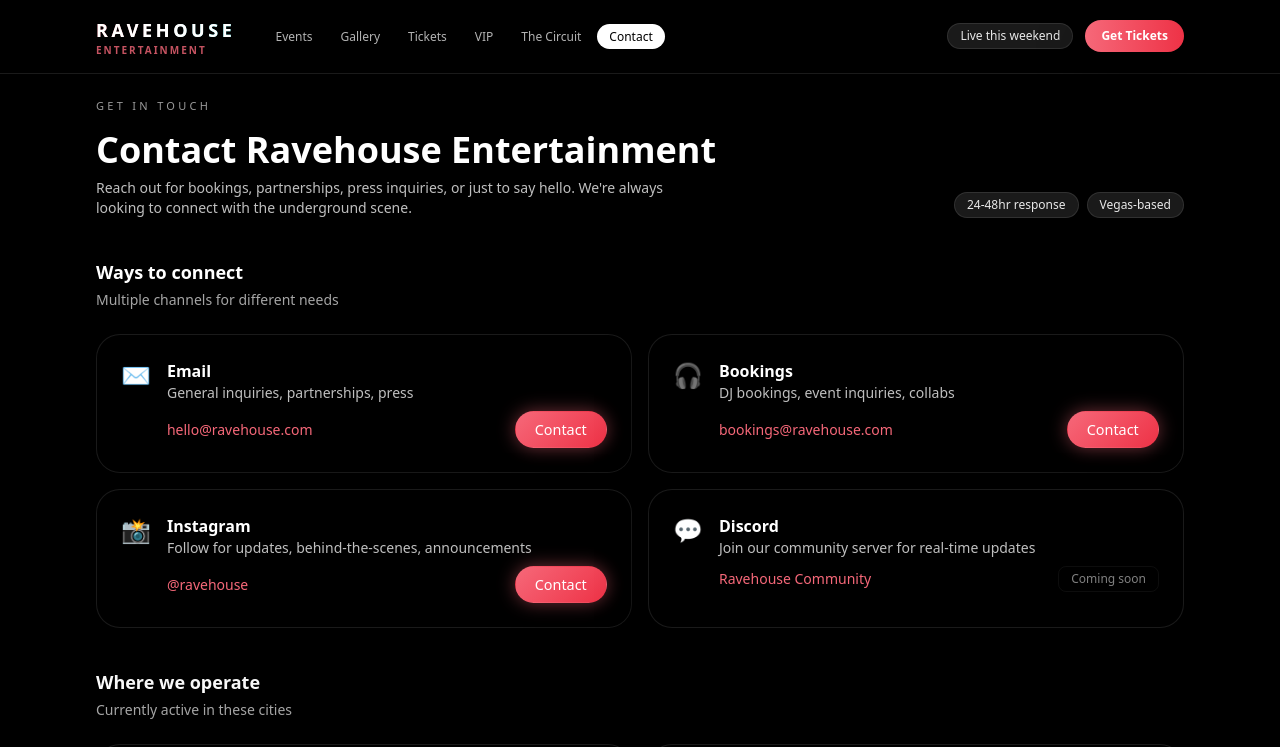
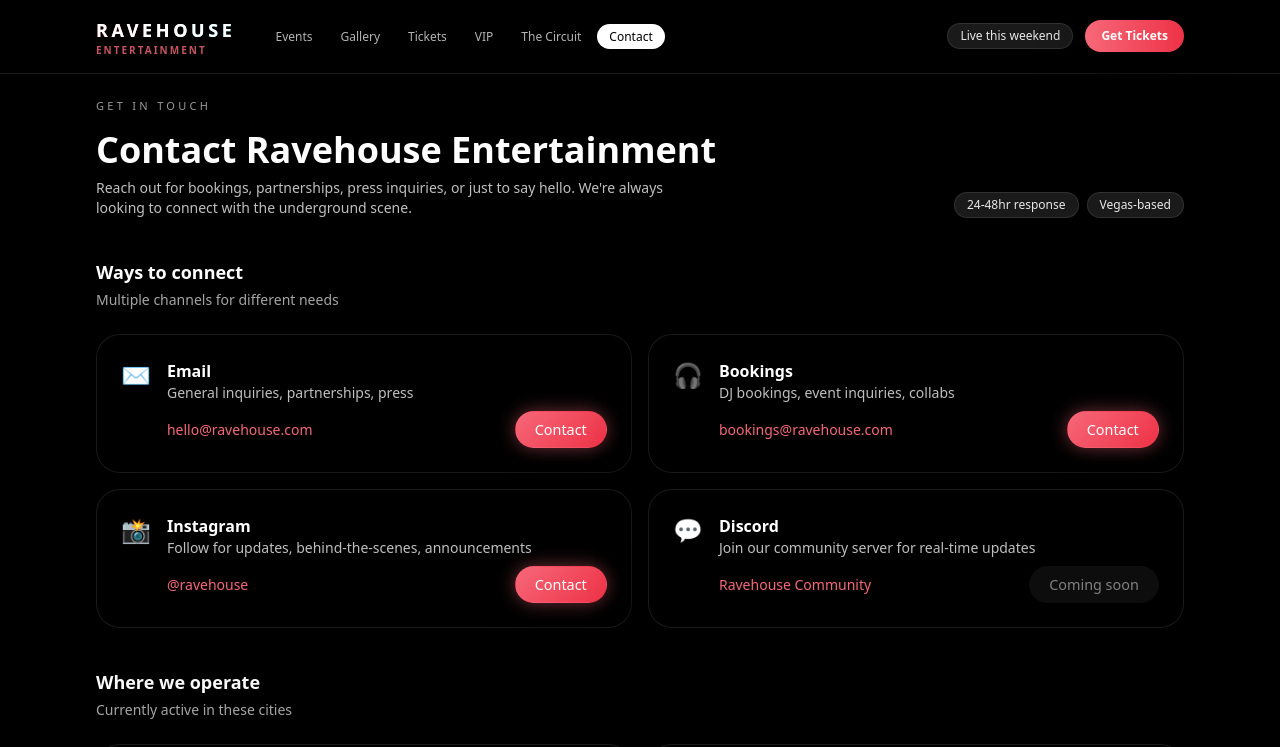
Before and after one commit to Magikmikedaboss/ravehouse-v2, a Next.js app: page /contact in a window 1280 px wide. Shown: the top 747 px of the page. Built offline with nearby package versions, Linux system fonts and the light colour scheme.

Commit message:
v2stable

```diff
--- a/package.json
+++ b/package.json
@@ -11,8 +11,8 @@
   "dependencies": {
     "@radix-ui/react-navigation-menu": "^1.2.14",
     "next": "16.0.7",
-    "react": "19.2.0",
-    "react-dom": "19.2.0",
+    "react": "19.2.1",
+    "react-dom": "19.2.1",
     "react-markdown": "^10.1.0",
     "rehype-sanitize": "^6.0.0",
     "remark-gfm": "^4.0.1"
--- a/src/app/contact/page.tsx
+++ b/src/app/contact/page.tsx
@@ -3,7 +3,7 @@
 import Surface from "@/components/ui/Surface";
 import Chip from "@/components/ui/Chip";
 import SectionHeader from "@/components/ui/SectionHeader";
-import { ButtonLink } from "@/components/ui/Button";
+import { Button, ButtonLink } from "@/components/ui/Button";
 
 const contactMethods = [
   {
@@ -104,12 +104,9 @@ export default function ContactPage() {
                         Contact
                       </ButtonLink>
                     ) : (
-                      <button
-                        disabled
-                        className="text-xs opacity-50 cursor-not-allowed px-3 py-1 rounded-lg border border-white/10"
-                      >
+                      <Button disabled variant="secondary" className="text-xs">
                         Coming soon
-                      </button>
+                      </Button>
                     )}                  </div>
                 </div>
               </div>
--- a/src/app/gallery/Page.tsx
+++ b/src/app/gallery/Page.tsx
@@ -9,7 +9,8 @@ import GalleryBottomStrip from "@/components/ui/gallery/GalleryBottomStrip";
 
 export default function GalleryPage() {
   // TODO: Implement actual filtering logic when backend/gallery data is available
-  const handleFilterChange = (filter: string) => {
+  // eslint-disable-next-line @typescript-eslint/no-unused-vars
+  const handleFilterChange = (_filter: string) => {
     // Future: Filter gallery items based on selected filter
   };
 
--- a/src/components/layout/SiteHeader.tsx
+++ b/src/components/layout/SiteHeader.tsx
@@ -3,7 +3,7 @@
 
 import Link from "next/link";
 import { usePathname } from "next/navigation";
-import { useState, useRef, useEffect, useMemo } from "react";
+import { useState, useRef, useEffect, useLayoutEffect, useMemo } from "react";
 import Chip from "../ui/Chip";
 import { NAV_ITEMS } from "../../lib/navigation";
 import * as NavigationMenu from "@radix-ui/react-navigation-menu";
@@ -65,9 +65,11 @@ export default function SiteHeader() {
   }, [mobileMenuOpen]);
 
   // Close mobile menu on route change
-  useEffect(() => {
+  /* eslint-disable react-hooks/set-state-in-effect */
+  useLayoutEffect(() => {
     setMobileMenuOpen(false);
   }, [pathname]);
+  /* eslint-enable react-hooks/set-state-in-effect */
   return (
     <header className="sticky top-0 z-40 border-b border-white/10 bg-black/80 backdrop-blur">
       <div className="mx-auto flex max-w-6xl items-center gap-6 px-4 py-4 md:px-6 lg:px-8">
--- a/src/components/sections/blog/BlogPostBody.tsx
+++ b/src/components/sections/blog/BlogPostBody.tsx
@@ -47,7 +47,7 @@ export default function BlogPostBody({ post }: Props) {
 
       <Surface className="p-5 space-y-4">
         <div className="flex flex-wrap gap-2 text-[11px]">
-          {post.tags.map((tag, index) => {
+          {post.tags.map((tag) => {
             // Use dark theme colors for dark backgrounds
             const tagClass = "bg-black/40 border-white/20 text-white";
 
```
Also changed, not shown: 1 other file (tests, documents, lock files or other folders).
